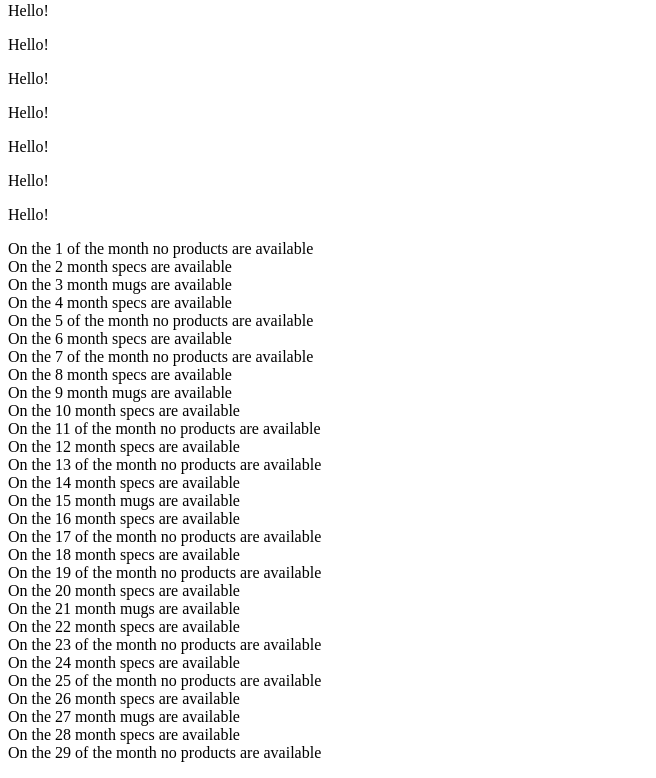
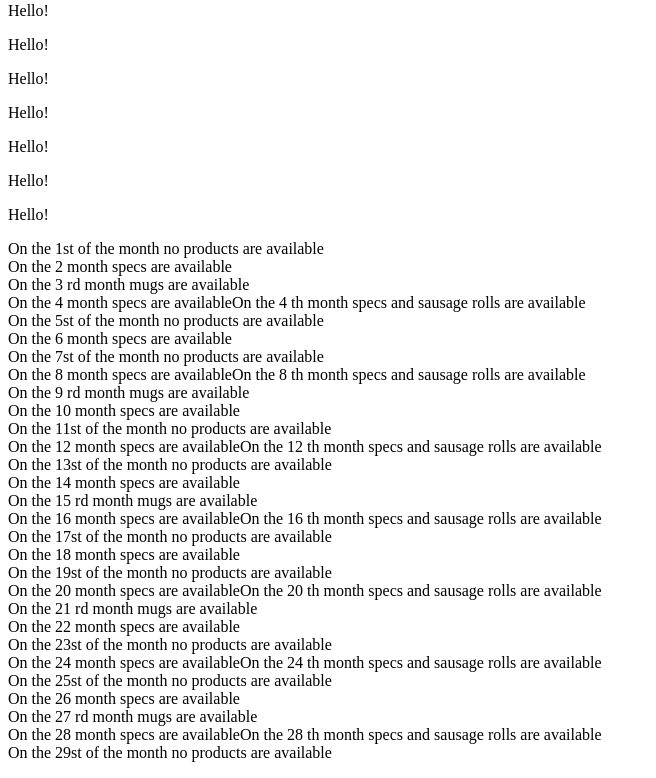
Before and after one commit to Taity-mini/Azuretest, a PHP site: page / in a window 1280 px wide. Shown: the part 648-1426 px from the top of the page, without its empty margins (0-656 px from the left). Run offline with PHP 8.4, Linux system fonts and the light colour scheme.

Commit message:
Arrays/Loops If statements

```diff
--- a/index.php
+++ b/index.php
@@ -85,25 +85,25 @@ for ($i = 1; $i < 30; $i++)
     $found = false;
     if ($i % 2 == 0)
     {
-        echo "On the ". $i. " month specs are available";
+        echo "On the ". $i. "  month specs are available";
         $found = true;
     }
 
     elseif($i % 3 == 0)
     {
-        echo "On the ". $i. " month mugs are available";
+        echo "On the ". $i. " rd month mugs are available";
         $found = true;
     }
 
-   elseif ($i % 4 == 0)
+   if ($i % 4 == 0)
     {
-        echo "On the ". $i. " month specs and sausage rolls are available";
+        echo "On the ". $i. " th month specs and sausage rolls are available";
         $found = true;
     }
 
     elseif($found == false )
     {
-        echo "On the ". $i. " of the month no products are available";
+        echo "On the ". $i. "st of the month no products are available";
     }
 
     echo'<BR/>';
```
